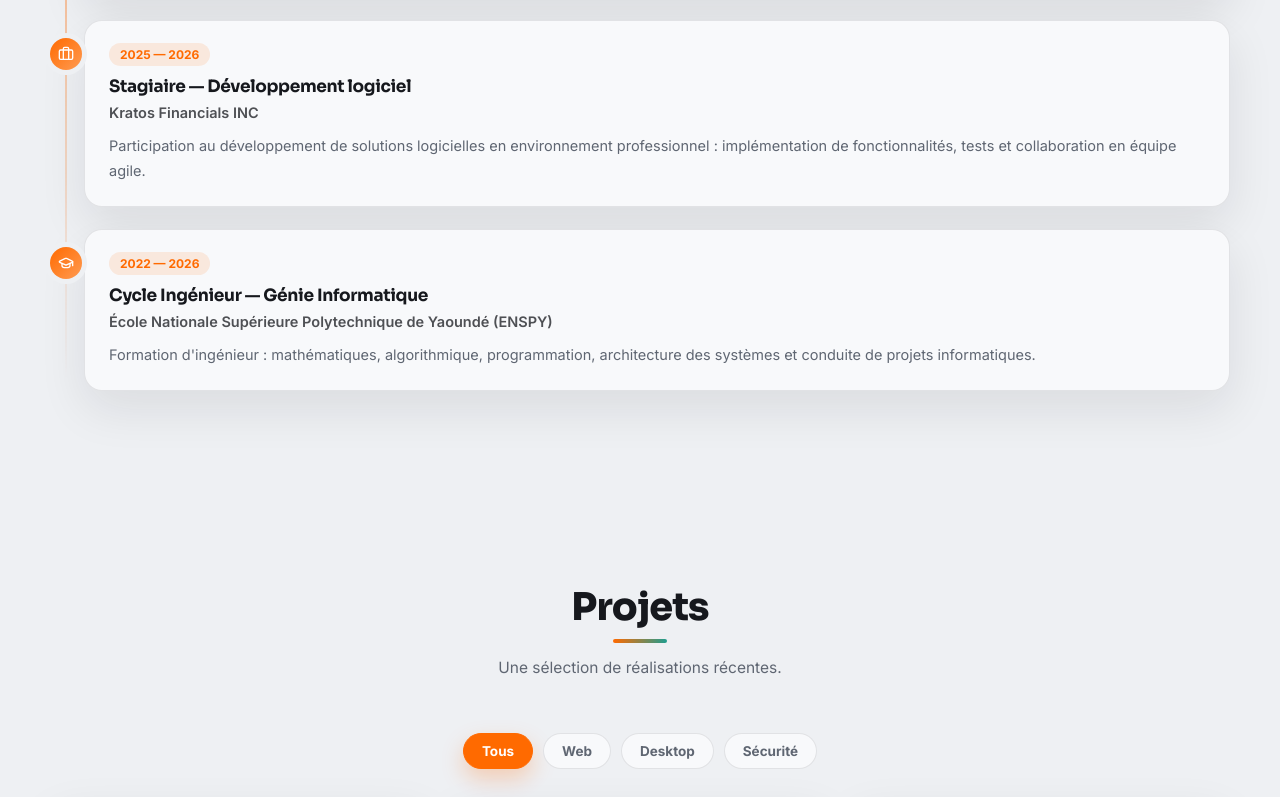
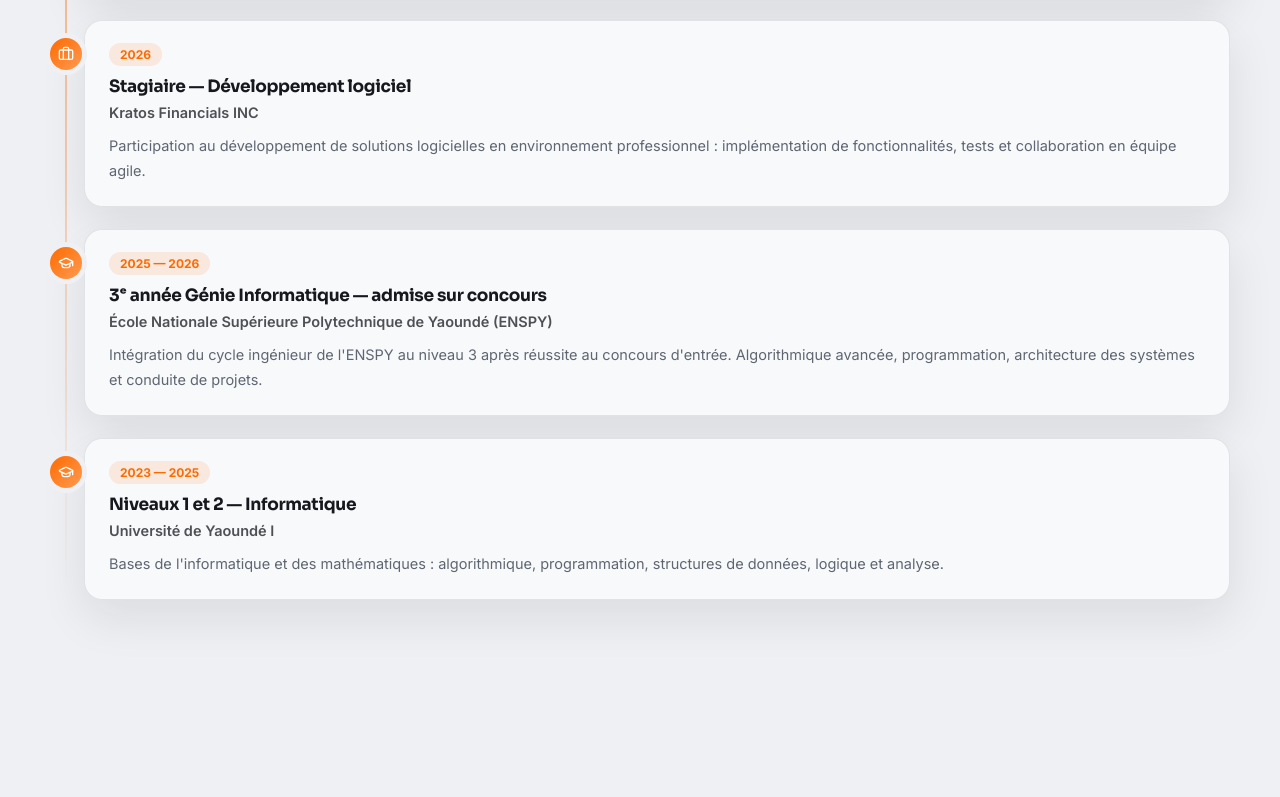
Before and after one commit to Koghene/myportfolio, a React (Vite) app: page / in a window 1280 px wide. Shown: the part 3746-4543 px from the top of the page. Built offline with nearby package versions, Linux system fonts and the light colour scheme.

Commit message:
fix: chronologie reelle UY1 niveaux 1-2 puis ENSPY sur concours au niveau 3 en 2025
Co-authored-by: arena-agent <297053741+arena-agent@users.noreply.github.com>

```diff
--- a/src/data/portfolio.js
+++ b/src/data/portfolio.js
@@ -179,7 +179,7 @@ export const content = {
         type: "study",
       },
       {
-        period: "2025 — 2026", // ⚠️ ajuste les dates de ton stage
+        period: "2026", // ⚠️ ajuste les dates exactes de ton stage
         title: "Stagiaire — Développement logiciel",
         org: "Kratos Financials INC",
         description:
@@ -187,11 +187,19 @@ export const content = {
         type: "work",
       },
       {
-        period: "2022 — 2026", // ⚠️ ajuste ton année d'entrée
-        title: "Cycle Ingénieur — Génie Informatique",
+        period: "2025 — 2026",
+        title: "3ᵉ année Génie Informatique — admise sur concours",
         org: "École Nationale Supérieure Polytechnique de Yaoundé (ENSPY)",
         description:
-          "Formation d'ingénieur : mathématiques, algorithmique, programmation, architecture des systèmes et conduite de projets informatiques.",
+          "Intégration du cycle ingénieur de l'ENSPY au niveau 3 après réussite au concours d'entrée. Algorithmique avancée, programmation, architecture des systèmes et conduite de projets.",
+        type: "study",
+      },
+      {
+        period: "2023 — 2025",
+        title: "Niveaux 1 et 2 — Informatique",
+        org: "Université de Yaoundé I",
+        description:
+          "Bases de l'informatique et des mathématiques : algorithmique, programmation, structures de données, logique et analyse.",
         type: "study",
       },
     ],
@@ -382,7 +390,7 @@ export const content = {
         type: "study",
       },
       {
-        period: "2025 — 2026",
+        period: "2026",
         title: "Software Development Intern",
         org: "Kratos Financials INC",
         description:
@@ -390,11 +398,19 @@ export const content = {
         type: "work",
       },
       {
-        period: "2022 — 2026",
-        title: "Engineering degree — Computer Engineering",
+        period: "2025 — 2026",
+        title: "3rd year Computer Engineering — admitted by competitive exam",
         org: "National Advanced School of Engineering of Yaoundé (ENSPY)",
         description:
-          "Engineering curriculum: mathematics, algorithms, programming, systems architecture and IT project management.",
+          "Joined the ENSPY engineering programme at level 3 after passing the entrance exam. Advanced algorithms, programming, systems architecture and project management.",
+        type: "study",
+      },
+      {
+        period: "2023 — 2025",
+        title: "Levels 1 and 2 — Computer Science",
+        org: "University of Yaoundé I",
+        description:
+          "Foundations of computer science and mathematics: algorithms, programming, data structures, logic and analysis.",
         type: "study",
       },
     ],
```
Also changed, not shown: 1 other file (tests, documents, lock files or other folders).
